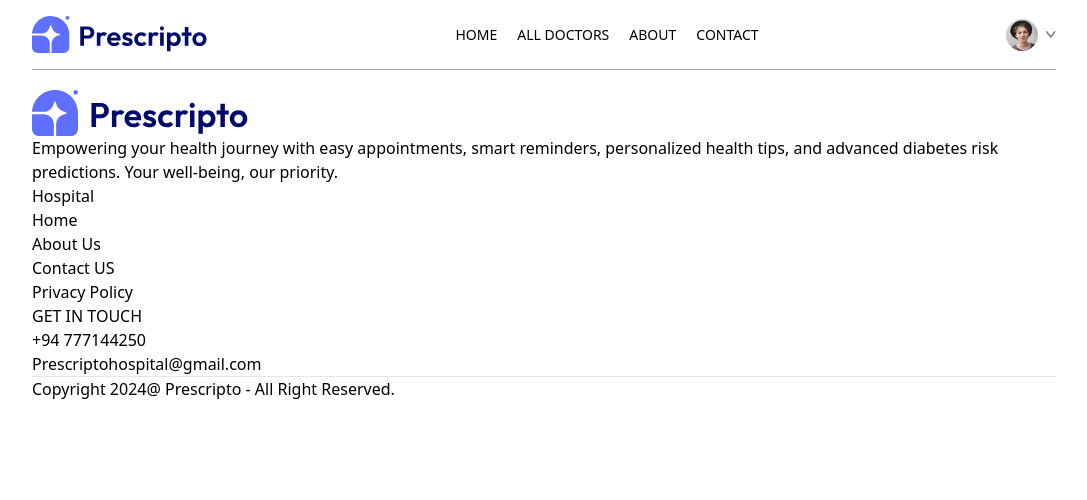
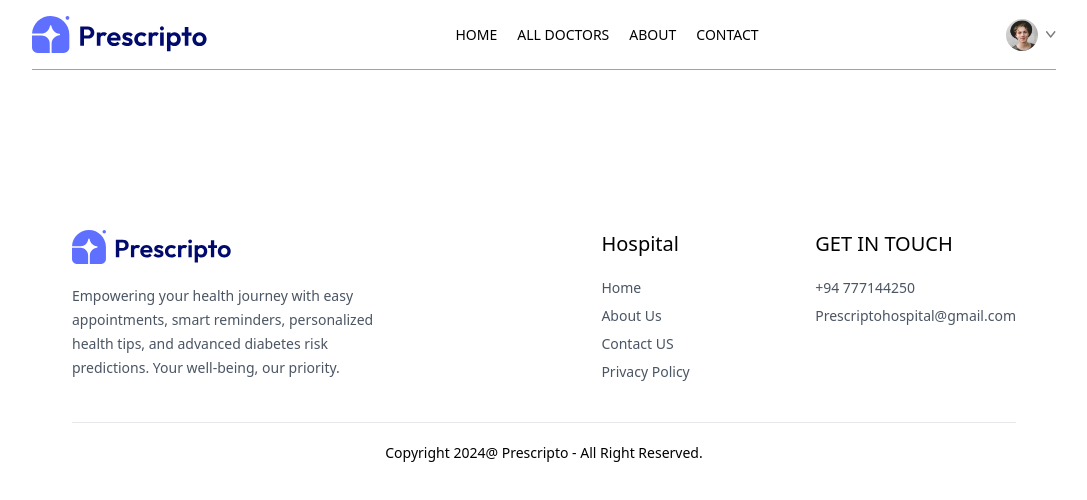
Before and after one commit to NavinduBinuwara/FinalProject-CL-BSCSD-28-03-Navindu-Binuwara, a React (Vite) app in the folder frontend/: page /appoinments/1 in a window 1280 px wide. Shown: the top 500 px of the page, without its empty margins (96-1183 px from the left). Built offline with nearby package versions, Linux system fonts and the light colour scheme.

Commit message:
Add Styles To The Footer Section

```diff
--- a/frontend/src/components/Footer.jsx
+++ b/frontend/src/components/Footer.jsx
@@ -3,18 +3,18 @@
 
 const Footer = () => {
   return (
-    <div>
-        <div>
+    <div className='md:mx-10'>
+        <div className='flex flex-col sm:grid grid-cols-[3fr_1fr_1fr] gap-14 my-10 mt-40 text-sm'>
             {/*--------------Left Section----------------- */}
             <div>
-               <img src={assets.logo} alt="" />
-               <p>Empowering your health journey with easy appointments, smart reminders, personalized health tips, and advanced diabetes risk predictions. Your well-being, our priority.</p>
+               <img className='mb-5 w-40' src={assets.logo} alt="" />
+               <p className='w-full md:w-2/3 text-gray-600 leading-6'>Empowering your health journey with easy appointments, smart reminders, personalized health tips, and advanced diabetes risk predictions. Your well-being, our priority.</p>
             </div>
 
            {/*--------------Center  Section----------------- */}
            <div>
-                <p>Hospital</p>
-                <ul>
+                <p className='text-xl font-medium mb-5'>Hospital</p>
+                <ul className='flex flex-col gap-2 text-gray-600'>
                    <li>Home</li>
                    <li>About Us</li>
                    <li>Contact US</li>
@@ -24,8 +24,8 @@
 
               {/*--------------Right  Section----------------- */}
            <div>
-                <p>GET IN TOUCH</p>
-                <ul>
+                <p className='text-xl font-medium mb-5'>GET IN TOUCH</p>
+                <ul className='flex flex-col gap-2 text-gray-600'>
                     <li>+94 777144250</li>
                     <li>Prescriptohospital@gmail.com</li>
                 </ul>
@@ -34,7 +34,7 @@
         {/*-----------Copyright Text------------- */}
         <div>
              <hr />
-             <p>Copyright 2024@ Prescripto - All Right Reserved.</p>
+             <p className='py-5 text-sm text-center'>Copyright 2024@ Prescripto - All Right Reserved.</p>
         </div>
     </div>
   )
```
